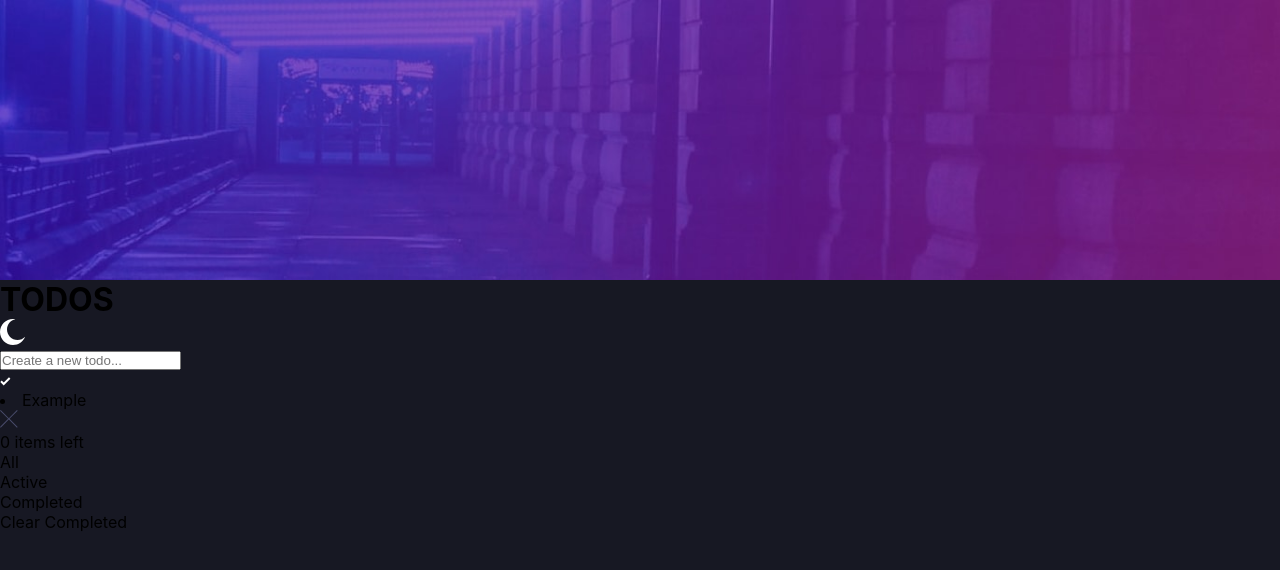
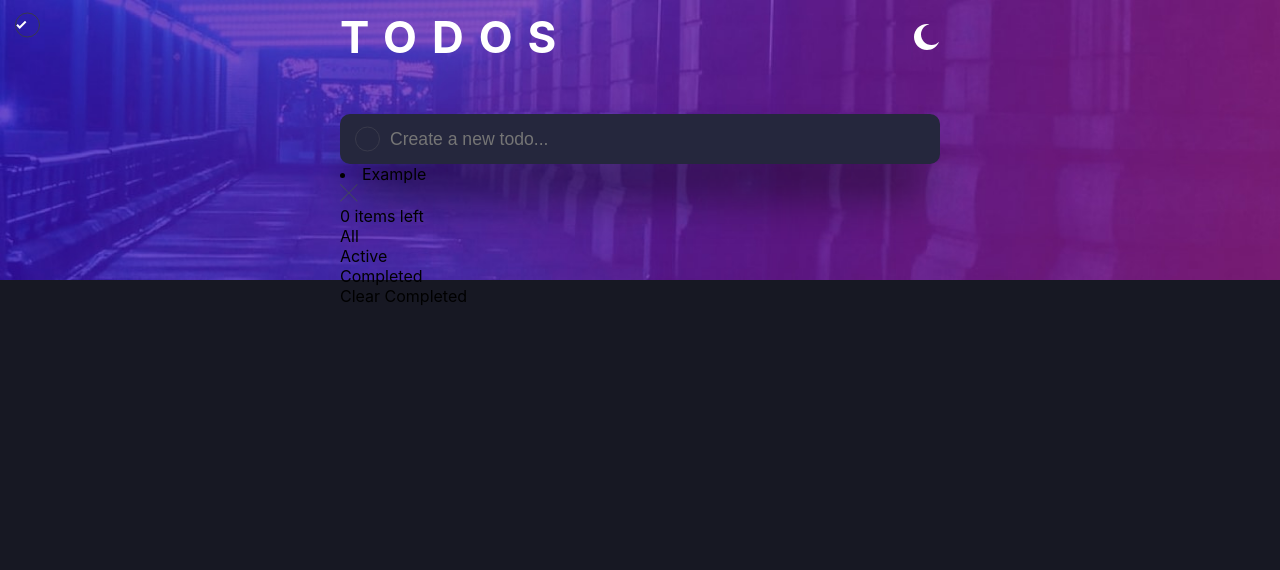
Before and after one commit to Diego-Girao/todo-app-redux, a React (Create React App) app: page / in a window 1280 px wide. Shown: the top 570 px of the page. Built offline with nearby package versions, Linux system fonts and the light colour scheme.

Commit message:
Style created style input and todos

```diff
--- a/src/App.scss
+++ b/src/App.scss
@@ -30,3 +30,62 @@
 	min-height: 100%;
 	object-fit: cover;
 }
+
+.todos {
+	max-width: 37.5rem;
+	margin: -16.875rem auto 1.25rem auto;
+
+	.todosHeader {
+		display: flex;
+		justify-content: space-between;
+		align-items: center;
+
+		> img {
+			cursor: pointer;
+		}
+
+		h1 {
+			color: white;
+			font-size: 2.75rem;
+			letter-spacing: 0.9375rem;
+		}
+	}
+
+	.input_container {
+		margin-top: 3.125rem;
+		width: 100%;
+		position: relative;
+
+		input {
+			background-color: rgb(37, 39, 61);
+			box-shadow: rgba(0, 0, 0, 1) 0 35px 50px -15px;
+			width: 100%;
+			border: none;
+			outline: none;
+			color: white;
+			height: 3.125rem;
+			border-radius: 10px;
+			padding: 0.625rem;
+			font-size: 1.1rem;
+			padding-left: 3.125rem;
+
+			&.whiteBg {
+				background-color: white;
+				box-shadow: rgb(255, 255, 255) 0 5px 5px -10px;
+				color: black;
+			}
+		}
+	}
+
+	.circle {
+		border: 1px solid rgb(57, 58, 75);
+		height: 1.5625rem;
+		width: 1.5625rem;
+		position: absolute;
+		left: 0.9375rem;
+		top: 1.5625rem;
+		transform: translateY(-50%);
+		cursor: pointer;
+		border-radius: 50%;
+	}
+}
```
